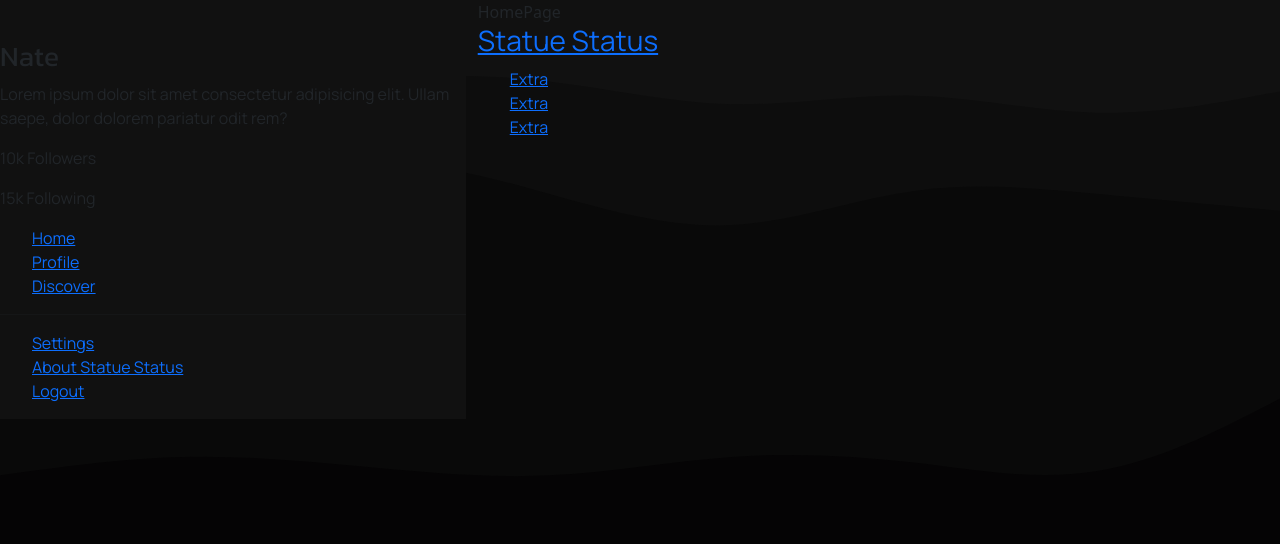
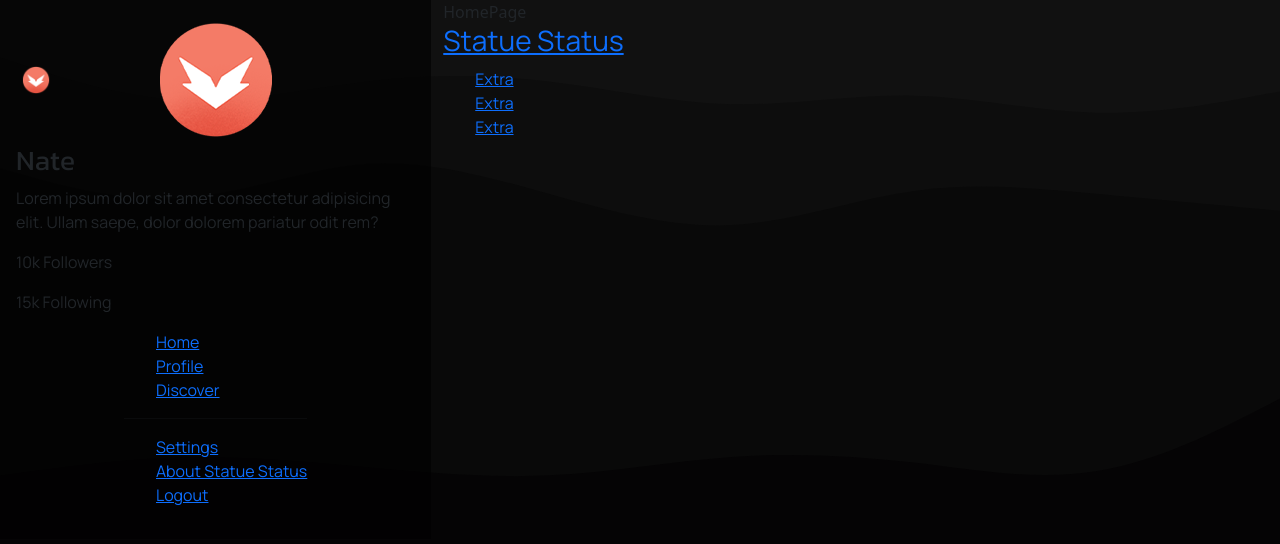
Before and after one commit to TDG-Org/Statue-Status, a React (Create React App) app in the folder client/: page / in a window 1280 px wide. Shown: the top 544 px of the page. Built offline with nearby package versions, Linux system fonts and the light colour scheme.

Commit message:
set up badge section layout

```diff
--- a/client/src/assets/imgs/index.js
+++ b/client/src/assets/imgs/index.js
@@ -1 +1,3 @@
 // Core Images File to Export as bundle
+
+export const TempUserPfp = require("./brilliance.png");
--- a/client/src/components/Aside.jsx
+++ b/client/src/components/Aside.jsx
@@ -6,6 +6,9 @@ import User from "./User";
 
 // Styles
 import "../sass/components/Aside.scss";
+
+// Images/SVGs
+// import TempUserPfp from "../assets/imgs";
 
 const Aside = () => {
   return (
--- a/client/src/components/User.jsx
+++ b/client/src/components/User.jsx
@@ -2,6 +2,8 @@ import React from "react";
 
 // Styles
 import "../sass/components/User.scss";
+
+import TempUserPfp from "../assets/imgs/brilliance.png";
 
 const User = () => {
   return (
@@ -13,13 +15,15 @@ const User = () => {
       {/* badge section  */}
       <ul className="badge-sect">
         <li className="badge">
-
+            <a href="#">
+              <img src={TempUserPfp} alt="" />
+          </a>
         </li>
       </ul>
 
       {/* Avatar Section  */}
       <div className="avatar-sect">
-        <img src="" alt="" />
+          <img src={TempUserPfp} alt="" />
       </div>
 
       </div>
--- a/client/src/sass/components/Aside.scss
+++ b/client/src/sass/components/Aside.scss
@@ -3,5 +3,10 @@
 @import "../variables.scss";
 
 .aside-comp {
+  display: flex;
   background-color: $mid-dark-clr;
+  width: 50%;
+  flex-direction: column;
+  align-items: center;
+  padding: 1rem;
 }
--- a/client/src/sass/components/User.scss
+++ b/client/src/sass/components/User.scss
@@ -0,0 +1,55 @@
+// User Section For Aside
+
+// SCSS Variables
+@import "../variables.scss";
+
+.user-avatar-section {
+  display: flex;
+  flex-direction: column;
+  flex-wrap: nowrap;
+}
+
+.user-avatar-sect-top {
+  display: flex;
+  justify-content: center;
+  align-items: center;
+  position: relative;
+}
+
+.badge-sect {
+  display: flex;
+  flex-direction: row;
+  flex-wrap: wrap;
+  padding: 0;
+  margin: 0;
+  max-width: 95px;
+  max-height: auto;
+  justify-content: center;
+  align-items: center;
+  position: absolute;
+  left: 0;
+
+  .badge {
+    width: 32px;
+    margin: 4px;
+    border-radius: 50%;
+    border: 1px solid transparent;
+    padding: 0;
+    transition: all 200ms ease;
+
+    a {
+      img {
+        width: 100%;
+      }
+    }
+
+    &:hover {
+      cursor: pointer;
+      border: 1px solid $accent-clr;
+
+      img {
+        filter: contrast(175%);
+      }
+    }
+  }
+}
--- a/client/src/sass/variables.scss
+++ b/client/src/sass/variables.scss
@@ -11,7 +11,7 @@ $h2-clr: #4a4a4aeb;
 
 // mid Contrast
 $mid-light-clr: #eff8ff;
-$mid-dark-clr: #111111;
+$mid-dark-clr: #000000a3;
 
 // Full Contrast
 $light-clr: #fff;
```
Also changed, not shown: client/src/assets/imgs/brilliance.png (added).
